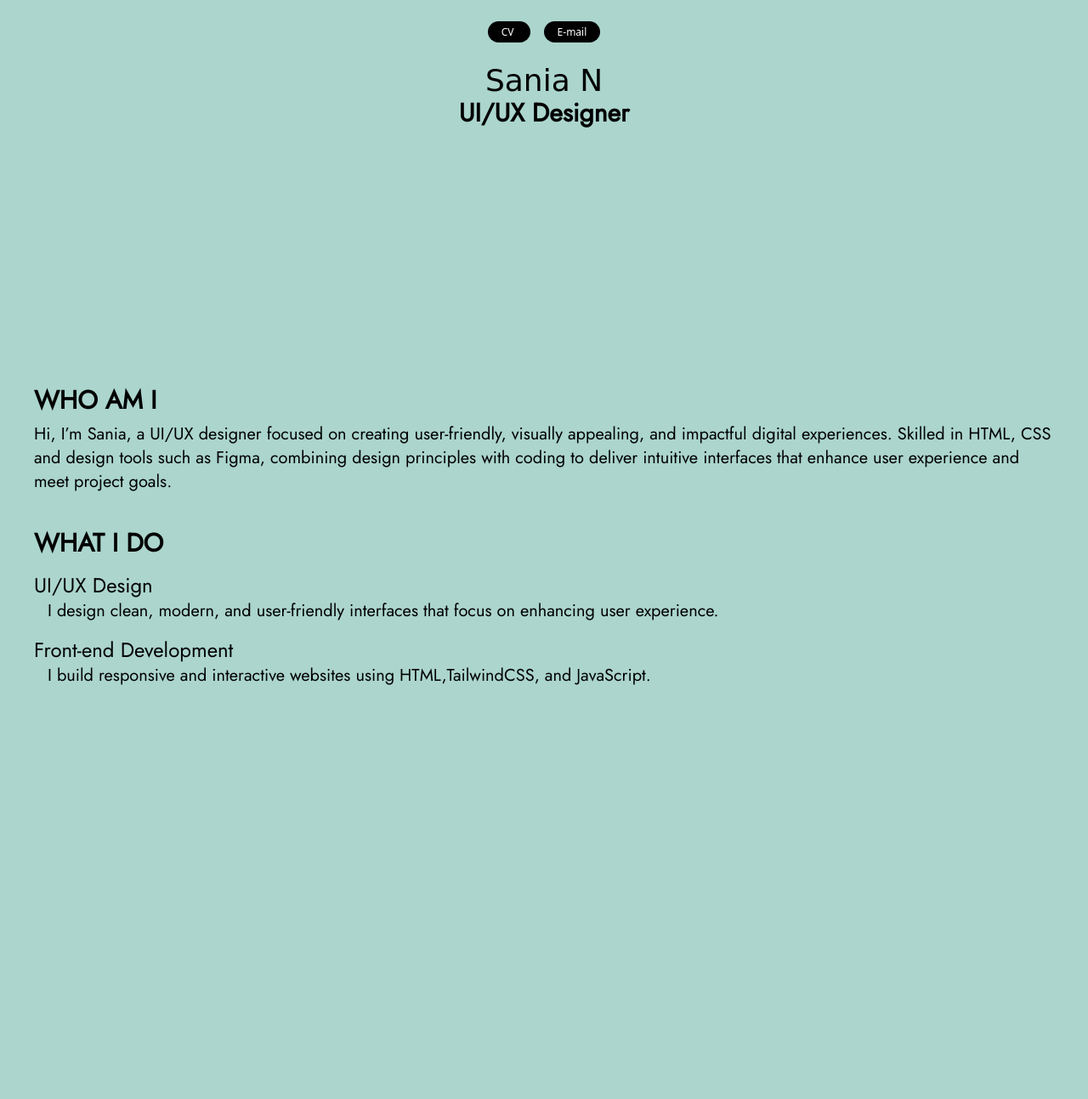
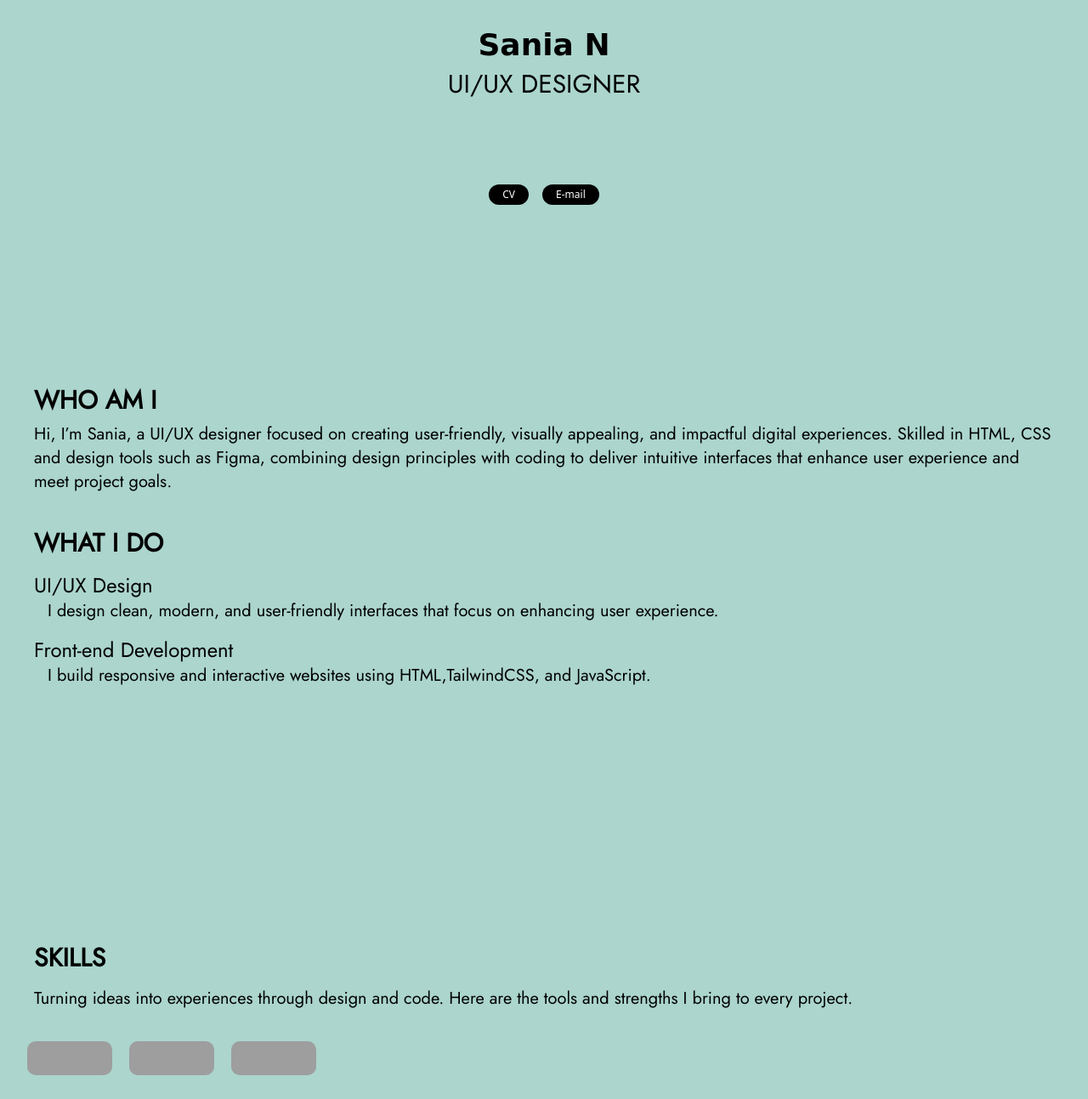
Before and after one commit to sania217/sania-s-portfolio, a website: page index.html in a window 1280 px wide. Shown: the part 347-1640 px from the top of the page at 85% size. Before the commit the page ends 1600 px from the top, so only its background shows below. Drawn offline with nearby package versions, Linux system fonts and the light colour scheme; grey boxes are pictures that could not be loaded; a web font is replaced by a local one.

Commit message:
added a new section

```diff
--- a/index.html
+++ b/index.html
@@ -30,38 +30,41 @@
 </head>
 <body class="bg-[#ABD5CD]">
   <!-- section 1-(image and name)  -->
-       <section class="h-screen lg:grid lg:grid-rows[auto,auto] lg:items-center
+       <section class=" p-[50px] h-screen lg:grid lg:grid-rows[auto,auto] lg:items-center
                                 md:grid md:grid-rows-[auto,auto]
-                                sm:grid sm:grid-rows-[auto,auto] sm:items-center justify-items-center items-center ">
-          <div class=" order-2 lg:order-1 text-center  lg:mb-30   md:row-start-2 md:mb-72 md:justify-items-center  ">
-           <h1 class="font-klee lg:text-4xl sm:text-3xl  ">Sania N
+                                sm:grid sm:grid-rows-[auto,auto]  justify-items-center items-center ">
+          <div class="order-2 lg:order-2 md:order-2  text-center
+                         md:justify-items-center lg:mb-12 ">
+           <h1 class="font-klee font-semibold lg:text-4xl sm:text-3xl lg:mb-2  ">Sania N
              </h1>
-           <h1 class="font-jost font-semibold lg:text-3xl md:text-2xl  sm:text-3xl  ">UI/UX Designer
+           <h1 class="font-jost  lg:text-3xl md:text-2xl  sm:text-3xl  ">UI/UX DESIGNER
              </h1>
           </div>
-          <div class="flex- items-center justify-evenly space-x-4 ">
-            <a class="bg-[#000000] hover:bg-gray-600  text-white
+          <div class="order-3 lg:order-3 md:order-3  flex justify-center space-x-4 lg:mb-36 md:mb-36">
+            <a class="bg-[#000000] hover:bg-gray-600  text-white px-1 py-0
                                                         lg:px-4 lg:py-1
-                                                        md:px-2 md:py-0 md:mt-4 md:text-xs rounded-full"
+                                                        md:px-2 md:py-0 md:mt-4 md:text-xs
+                                                         rounded-full"
                href="file:///C:/Users/Shabana/Desktop/SANIA%20N%20Resume.pdf" target="_blank">CV
             </a>
-            <a class="bg-[#000000] hover:bg-gray-600 text-white
+            <a class="bg-[#000000] hover:bg-gray-600 text-white px-1 py-0
                                                       lg:px-4 lg:py-1
                                                       md:px-2 md:py-0 md:mt-4 md:text-xs
-                                                      sm: rounded-full "
+                                                       rounded-full "
                   href="mailto:saniyan400@gmail.com" target="_blank">E-mail
             </a>
           </div>
-
+          <div class="order-1 lg:order-1 md:order-1  m-[10px] p-[10px] sm:p-[3px] lg:p-[3px] md:p-[3px] flex justify-center items-center">
           <img
            src="sanzz.png"
            class="w-[150px] h-[150px] lg:w-[250px] lg:h-[250px] md:w-[150px] md:h-[150px] sm:w[150px] sm:h-[150px]
-           mt-20 mx-auto   md:row-end-1 "><!--mx-auto → centers the image horizontally -->
+            mx-auto  "> <!--mx-auto → centers the image horizontally -->
+           </div>
        </section>
 
 
 
-        <section class="h-screen ">
+        <section class="h-screen  ">
           <div class="px-10 pb-10">
           <h1 class="font-jost font-semibold lg:text-3xl md:text-2xl sm:text-2xl">WHO AM I
            </h1>
@@ -86,6 +89,25 @@
            </p></div>
         </section>
 
+        <section class="h-screen -mt-36">
+          <div class="px-10">
+            <h1 class="font-jost font-semibold lg:text-3xl md:text-2xl sm:text-2xl">SKILLS
+            </h1>
+            <p class="pt-4 font-jost lg:text-xl md:text-xl sm:text-lg">Turning ideas into experiences through design and code.
+               Here are the tools and strengths I bring to every project.</p>
+          </div>
+          <div class="flex gap-[20px] mt-4 pt-5 pl-8 ">
+            <img src="https://img.shields.io/badge/Figma-F24E1E?logo=figma&logoColor=white"
+            class="h-[40px] w-[100px] rounded-[10px] ">
+           <img src="https://img.shields.io/badge/HTML-%23E34F26.svg?logo=html5&logoColor=white"
+           class="h-[40px] w-[100px] rounded-[10px]">
+           <img src="https://img.shields.io/badge/Tailwind%20CSS-%2338B2AC.svg?logo=tailwind-css&logoColor=white"
+           class="h-[40px] w-[100px] rounded-[10px]">
+
+          </div>
+
+        </section>
+
     </div>
 
 </body>
```
